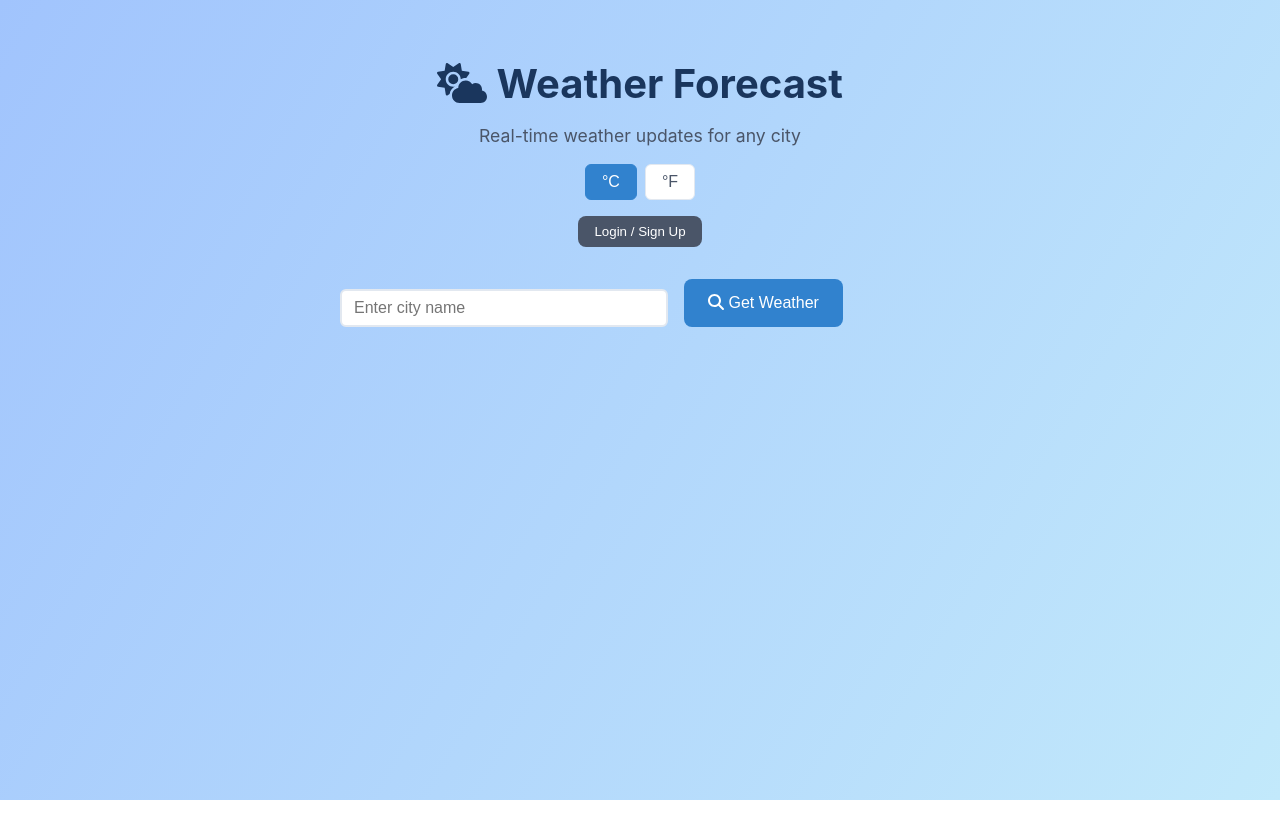
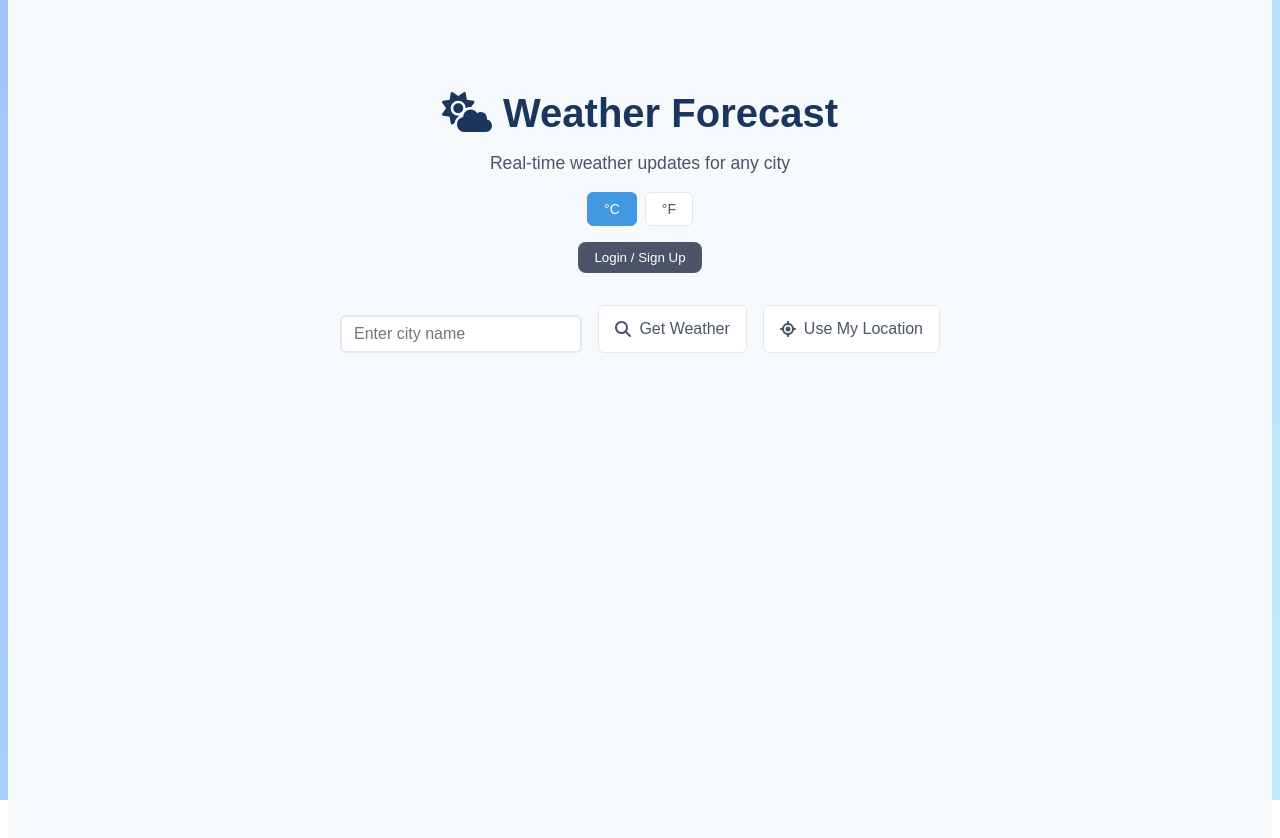
Before and after one commit to Nsyamala1/TheWeather, a React (Create React App) app: page / in a window 1280 px wide. Shown: the top 838 px of the page. Before the commit the page ends 800 px from the top, so only its background shows below. Built offline with nearby package versions, Linux system fonts and the light colour scheme; no server answers.

Commit message:
created a function to get users current location

```diff
--- a/src/components/WeatherApp.js
+++ b/src/components/WeatherApp.js
@@ -1,6 +1,6 @@
 import React, { useState } from 'react';
 import { FontAwesomeIcon } from '@fortawesome/react-fontawesome';
-import { faCloudSun, faSearch, faSpinner, faHeart } from '@fortawesome/free-solid-svg-icons';
+import { faCloudSun, faSearch, faSpinner, faHeart, faLocationCrosshairs } from '@fortawesome/free-solid-svg-icons';
 import WindWarning from './WindWarning';
 import RainStatus from './RainStatus';
 import LocalTime from './LocalTime';
@@ -18,6 +18,7 @@ import '../styles/WeatherInfo.css';
 const celsiusToFahrenheit = (celsius) => (celsius * 9/5) + 32;
 
 const WeatherApp = () => {
+  const [locationLoading, setLocationLoading] = useState(false);
   const [city, setCity] = useState('');
   const [weather, setWeather] = useState(null);
   const [forecastData, setForecastData] = useState(null);
@@ -27,6 +28,53 @@ const WeatherApp = () => {
   const [showFavorites, setShowFavorites] = useState(false);
   const [user, setUser] = useState(null);
   const [isCelsius, setIsCelsius] = useState(true);
+
+  const getCurrentLocation = () => {
+    if (!navigator.geolocation) {
+      setError('Geolocation is not supported by your browser');
+      return;
+    }
+
+    setLocationLoading(true);
+    setError('');
+
+    navigator.geolocation.getCurrentPosition(
+      async (position) => {
+        try {
+          const { latitude, longitude } = position.coords;
+          const response = await weatherService.getCurrentWeather({ lat: latitude, lon: longitude });
+
+          // Set the city name from the API response
+          setCity(response.city);
+
+          const weatherData = {
+            ...response,
+            temp: isCelsius ? response.temperature : celsiusToFahrenheit(response.temperature),
+            feelsLike: isCelsius ? response.feelsLike : celsiusToFahrenheit(response.feelsLike),
+            tempC: response.temperature,
+            tempF: celsiusToFahrenheit(response.temperature),
+            feelsLikeC: response.feelsLike,
+            feelsLikeF: celsiusToFahrenheit(response.feelsLike)
+          };
+
+          // Fetch forecast data
+          const forecast = await weatherService.getForecast({ lat: latitude, lon: longitude });
+          setForecastData(forecast);
+
+          setWeather(weatherData);
+          updateWeatherBackground(response.condition);
+        } catch (err) {
+          setError('Failed to fetch weather data for your location');
+        } finally {
+          setLocationLoading(false);
+        }
+      },
+      (error) => {
+        setError('Unable to retrieve your location. ' + error.message);
+        setLocationLoading(false);
+      }
+    );
+  };
 
   const handleSubmit = async (e) => {
     e.preventDefault();
@@ -158,6 +206,20 @@ const WeatherApp = () => {
                 <><FontAwesomeIcon icon={faSearch} /> Get Weather</>
               )}
             </button>
+            <button
+              type="button"
+              className="location-button"
+              onClick={getCurrentLocation}
+              disabled={locationLoading}
+            >
+              {locationLoading ? (
+                <FontAwesomeIcon icon={faSpinner} spin />
+              ) : (
+                <>
+                  <FontAwesomeIcon icon={faLocationCrosshairs} /> Use My Location
+                </>
+              )}
+            </button>
           </div>
         </form>
 
--- a/src/styles/Weather.css
+++ b/src/styles/Weather.css
@@ -1,3 +1,178 @@
+/* Base Layout */
+.weather-app {
+  max-width: 1200px;
+  margin: 0 auto;
+  padding: 2rem;
+  font-family: 'Arial', sans-serif;
+  background-color: #f7fafc;
+  min-height: 100vh;
+}
+
+/* Header Styles */
+.app-title {
+  font-size: 2rem;
+  color: #2d3748;
+  margin-bottom: 2rem;
+  display: flex;
+  align-items: center;
+  gap: 0.5rem;
+}
+
+.app-title svg {
+  color: #4299e1;
+}
+
+/* Search Section */
+.search-container {
+  display: flex;
+  gap: 1rem;
+  margin-bottom: 2rem;
+  align-items: center;
+}
+
+.search-input {
+  flex: 1;
+  padding: 0.75rem;
+  border: 1px solid #e2e8f0;
+  border-radius: 0.375rem;
+  font-size: 1rem;
+  transition: all 0.2s;
+}
+
+.search-input:focus {
+  outline: none;
+  border-color: #4299e1;
+  box-shadow: 0 0 0 3px rgba(66, 153, 225, 0.1);
+}
+
+/* Button Styles */
+.search-button,
+.location-button {
+  padding: 0.75rem 1rem;
+  border: 1px solid #e2e8f0;
+  background-color: white;
+  color: #4a5568;
+  border-radius: 0.375rem;
+  cursor: pointer;
+  transition: all 0.2s;
+  font-size: 1rem;
+  display: flex;
+  align-items: center;
+  gap: 0.5rem;
+  min-width: 120px;
+  justify-content: center;
+}
+
+.search-button:hover,
+.location-button:hover {
+  background-color: #f7fafc;
+  border-color: #4299e1;
+  color: #4299e1;
+}
+
+.search-button:disabled,
+.location-button:disabled {
+  opacity: 0.7;
+  cursor: not-allowed;
+}
+
+/* Temperature Unit Toggle */
+.unit-toggle {
+  display: flex;
+  align-items: center;
+  gap: 0.5rem;
+  margin: 1rem 0;
+}
+
+.unit-toggle button {
+  padding: 0.5rem 1rem;
+  border: 1px solid #e2e8f0;
+  background: white;
+  cursor: pointer;
+  border-radius: 0.375rem;
+  color: #4a5568;
+  transition: all 0.2s;
+  font-size: 0.875rem;
+}
+
+.unit-toggle button.active {
+  background-color: #4299e1;
+  color: white;
+  border-color: #4299e1;
+}
+
+/* Weather Information Display */
+.weather-info {
+  margin-top: 2rem;
+  display: grid;
+  gap: 1.5rem;
+}
+
+.weather-card {
+  background-color: white;
+  border-radius: 0.5rem;
+  padding: 1.5rem;
+  box-shadow: 0 1px 3px rgba(0, 0, 0, 0.1);
+}
+
+.weather-header {
+  display: flex;
+  justify-content: space-between;
+  align-items: center;
+  margin-bottom: 1rem;
+}
+
+.weather-details {
+  display: grid;
+  grid-template-columns: repeat(auto-fit, minmax(200px, 1fr));
+  gap: 1rem;
+  margin-top: 1rem;
+}
+
+/* Status Messages */
+.error-message {
+  color: #e53e3e;
+  background-color: #fff5f5;
+  border: 1px solid #feb2b2;
+  border-radius: 0.375rem;
+  padding: 0.75rem;
+  margin: 1rem 0;
+}
+
+/* Loading Animation */
+@keyframes spin {
+  from { transform: rotate(0deg); }
+  to { transform: rotate(360deg); }
+}
+
+.loading-spinner {
+  animation: spin 1s linear infinite;
+}
+
+/* Responsive Design */
+@media (max-width: 768px) {
+  .weather-app {
+    padding: 1rem;
+  }
+
+  .search-container {
+    flex-direction: column;
+  }
+
+  .search-button,
+  .location-button {
+    width: 100%;
+  }
+
+  .weather-details {
+    grid-template-columns: 1fr;
+  }
+
+  .unit-toggle {
+    justify-content: center;
+  }
+}
+
 .weather-cards {
   padding: 2rem;
   max-width: 800px;
@@ -26,6 +201,52 @@
   border-color: #4299e1;
 }
 
+/* Buttons */
+.location-button {
+  padding: 8px 16px;
+  border: 1px solid #e2e8f0;
+  background-color: white;
+  color: #4a5568;
+  border-radius: 6px;
+  cursor: pointer;
+  transition: all 0.2s;
+  font-size: 1rem;
+}
+
+.location-button:hover {
+  background-color: #f7fafc;
+}
+
+/* Unit Toggle */
+.unit-toggle {
+  display: flex;
+  justify-content: center;
+  gap: 8px;
+  margin: 16px 0;
+}
+
+.toggle-btn {
+  padding: 8px 16px;
+  border: 1px solid #e2e8f0;
+  background-color: white;
+  color: #4a5568;
+  border-radius: 6px;
+  cursor: pointer;
+  transition: all 0.2s;
+  font-size: 1rem;
+}
+
+.toggle-btn:hover {
+  background-color: #f7fafc;
+}
+
+.toggle-btn.active {
+  background-color: #3182ce;
+  color: white;
+  border-color: #3182ce;
+}
+
+/* Messages and Feedback */
 .loading,
 .error {
   text-align: center;
@@ -45,11 +266,7 @@
   color: #c53030;
 }
 
-.section-title h2 {
-  color: #2d3748;
-  font-size: 24px;
-}
-
+/* Weather Card */
 .weather-card {
   background-color: #fff;
   border-radius: 12px;
@@ -78,39 +295,6 @@
 .location {
   font-size: 1.2rem;
   color: #4a5568;
-}
-
-.app-header {
-  text-align: center;
-  margin-bottom: 2rem;
-}
-
-.unit-toggle {
-  display: flex;
-  justify-content: center;
-  gap: 8px;
-  margin: 16px 0;
-}
-
-.toggle-btn {
-  padding: 8px 16px;
-  border: 1px solid #e2e8f0;
-  background-color: white;
-  color: #4a5568;
-  border-radius: 6px;
-  cursor: pointer;
-  transition: all 0.2s;
-  font-size: 1rem;
-}
-
-.toggle-btn:hover {
-  background-color: #f7fafc;
-}
-
-.toggle-btn.active {
-  background-color: #3182ce;
-  color: white;
-  border-color: #3182ce;
 }
 
 .main-temp {
```
Also changed, not shown: src/services/weatherService.js (+52 -22 lines).
